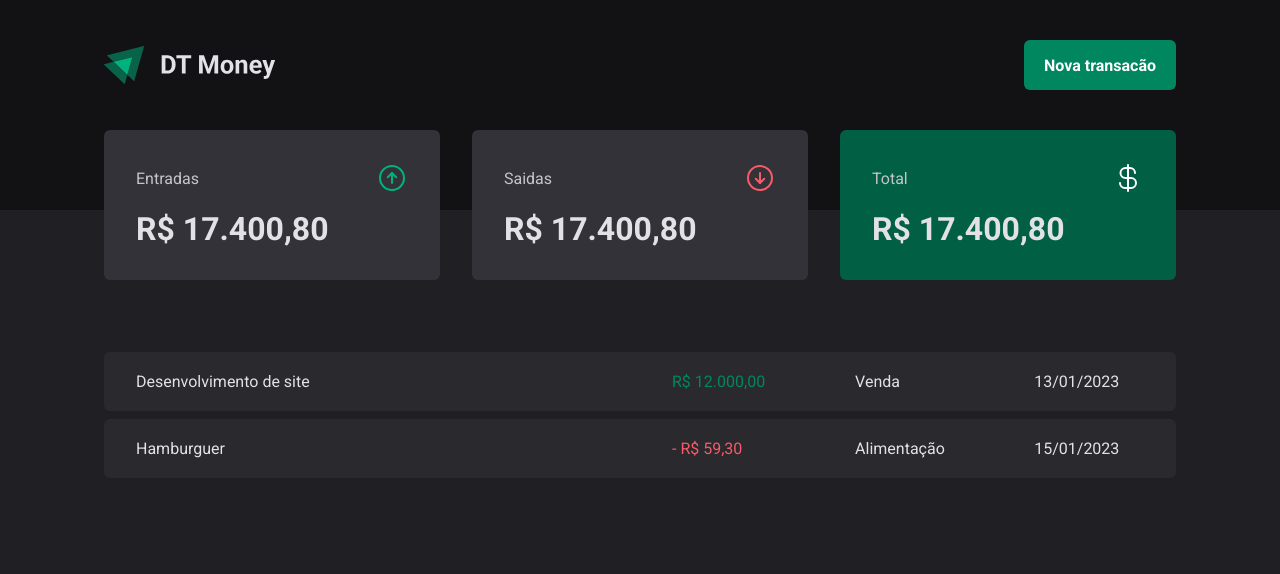
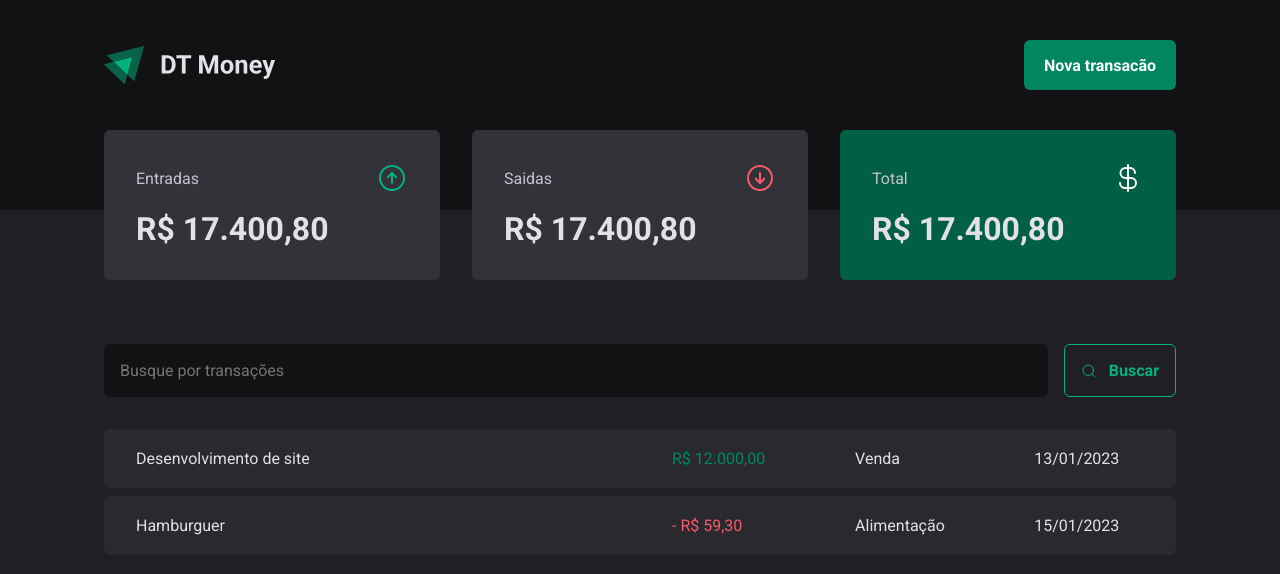
Before and after one commit to igorct1/ignite-dtmoney, a React (Vite) app: page / in a window 1280 px wide. Shown: the top 574 px of the page. Built offline with nearby package versions, Linux system fonts and the light colour scheme.

Commit message:
search component

```diff
--- /dev/null
+++ b/src/pages/Transactions/SearchForm/index.tsx
@@ -0,0 +1,14 @@
+import { MagnifyingGlass } from "phosphor-react";
+import { SearchFormContainer } from "./styles";
+
+export function SearchForm() {
+  return (
+    <SearchFormContainer>
+      <input type="text" placeholder="Busque por transações" />
+      <button type="submit">
+        <MagnifyingGlass />
+        Buscar
+      </button>
+    </SearchFormContainer>
+  );
+}
--- /dev/null
+++ b/src/pages/Transactions/SearchForm/styles.ts
@@ -0,0 +1,38 @@
+import styled from "styled-components";
+
+export const SearchFormContainer = styled.form`
+  display: flex;
+  gap: 1rem;
+
+  input {
+    flex: 1;
+    border-radius: 6px;
+    border: 0;
+    background: ${(props) => props.theme["gray-900"]};
+    color: ${(props) => props.theme["gray-300"]};
+    padding: 1rem;
+  }
+  &::placeholder {
+    color: ${(props) => props.theme["gray-500"]};
+  }
+
+  button {
+    display: flex;
+    align-items: center;
+    gap: 0.75rem;
+
+    border: 0;
+    padding: 1rem;
+    background: transparent;
+    border: 1px solid ${(props) => props.theme["green-300"]};
+    color: ${(props) => props.theme["green-300"]};
+    font-weight: bold;
+    border-radius: 6px;
+    &:hover {
+      background: ${(props) => props.theme["green-500"]};
+      border-color: ${(props) => props.theme["green-500"]};
+      color: ${(props) => props.theme.white};
+      transition: background-color 0.2s, border-color 0.2s, color 0.2s;
+    }
+  }
+`;
--- a/src/pages/Transactions/index.tsx
+++ b/src/pages/Transactions/index.tsx
@@ -1,5 +1,6 @@
 import { Header } from "../../components/Header";
 import { Summary } from "../../components/Summary";
+import { SearchForm } from "./SearchForm";
 import {
   PriceHighlight,
   TransactionsContainer,
@@ -12,6 +13,7 @@
       <Header />
       <Summary />
       <TransactionsContainer>
+        <SearchForm />
         <TransactionsTable>
           <tbody>
             <tr>
--- a/src/pages/Transactions/styles.ts
+++ b/src/pages/Transactions/styles.ts
@@ -11,7 +11,7 @@
   width: 100%;
   border-collapse: separate;
   border-spacing: 0 0.5rem;
-  /* margin-top: 1.5; */
+  margin-top: 1.5rem;
   td {
     padding: 1.25rem 2rem;
     background: ${(props) => props.theme["gray-700"]};
```
